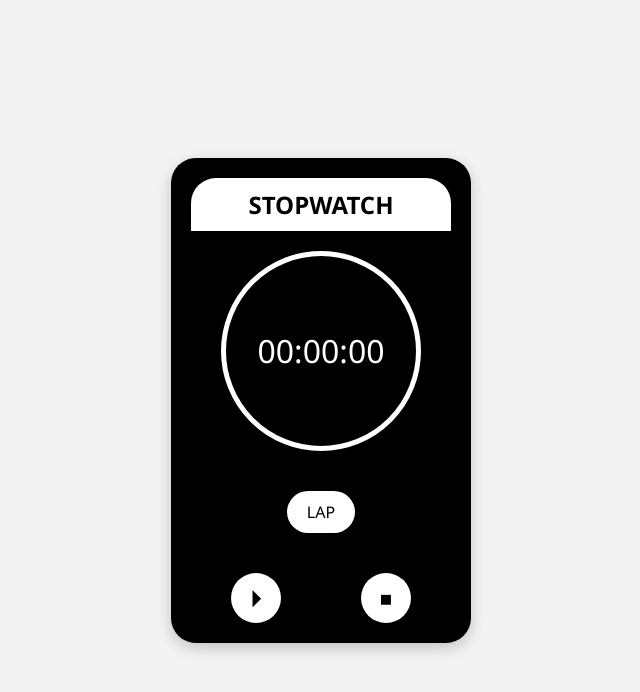
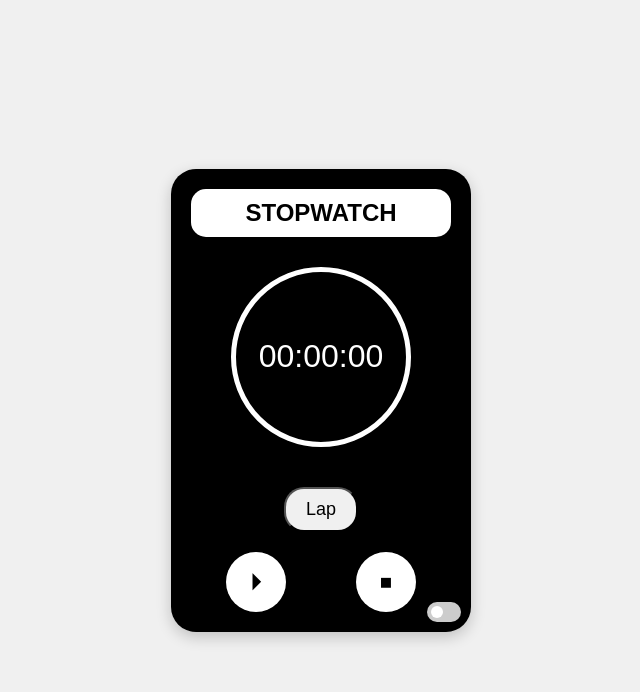
Before and after one commit to Mayur-Mhatre/PRODIGY_WD_02, a plain HTML site: page index.html in a window 1280 px wide. Shown: the whole page, without its empty margins (319-959 px from the left). Drawn offline with Linux system fonts and the light colour scheme.

Commit message:
Improved UI for stopwatch

```diff
--- /dev/null
+++ b/dark-theme.css
@@ -0,0 +1,179 @@
+* {
+    margin: 0;
+    padding: 0;
+    box-sizing: border-box;
+}
+
+body {
+    display: flex;
+    justify-content: center;
+    align-items: center;
+    height: 100vh;
+    background-color: #f0f0f0;
+    font-family: Arial, sans-serif;
+}
+
+.container {
+    position: relative;
+    background-color: #000;
+    border-radius: 25px;
+    box-shadow: 0 5px 15px rgba(0, 0, 0, 0.2);
+    padding: 20px;
+    width: 300px;
+    text-align: center;
+    color: #fff;
+}
+
+.header {
+    background-color: #ffffff; /* Container background behind the header */
+    padding: 10px;
+    border-radius: 15px;
+    margin: 0 auto 30px;
+}
+
+.header h1 {
+    font-size: 1.5rem; /* Increased header font size */
+    color: rgb(0, 0, 0);
+}
+
+.stopwatch-display {
+    font-size: 2.0rem; /* Increased font size */
+    border: 5px solid white;
+    border-radius: 50%;
+    width: 180px; /* Increased size */
+    height: 180px; /* Increased size */
+    display: flex;
+    justify-content: center;
+    align-items: center;
+    margin: 0 auto 40px;
+    background-color: #000;
+}
+
+.lap-list {
+    max-height: 63px;
+    overflow-y: auto;
+    list-style: none; /* Remove default bullets */
+    margin-top: 10px;
+    border: 1px solid white;
+    border-radius: 8px;
+    padding: 10px;
+    background-color: white;
+    color: black;
+    display: none; /* Hidden initially */
+}
+
+.lap-list li {
+    position: relative; /* Position relative for pseudo-elements */
+    padding-left: 20px; /* Space for the bullet */
+}
+
+.lap-list li::before {
+    content: ''; /* Empty content for custom bullet */
+    position: absolute;
+    left: 0; /* Position on the left */
+    top: 50%; /* Center vertically */
+    transform: translateY(-50%); /* Adjust to center */
+    width: 10px; /* Bullet size */
+    height: 10px; /* Bullet size */
+    background-color: black; /* Bullet color */
+    border-radius: 50%; /* Make it round */
+}
+
+/* Custom Scrollbar for the Lap List */
+.lap-list::-webkit-scrollbar {
+    width: 8px; /* Scrollbar width */
+}
+
+.lap-list::-webkit-scrollbar-thumb {
+    background-color: #888; /* Color of the scrollbar thumb */
+    border-radius: 10px; /* Rounded corners for the thumb */
+}
+
+.lap-list::-webkit-scrollbar-thumb:hover {
+    background-color: #555; /* Change color on hover */
+}
+
+.lap-list::-webkit-scrollbar-track {
+    background: transparent; /* Background for the scrollbar track */
+}
+
+.lap-button {
+    padding: 10px 20px;
+    background-color: #f0f0f0;
+    color: black;
+    border-radius: 20px;
+    margin: 20px auto;
+    cursor: pointer;
+    font-size: 18px; /* Increased button font size */
+    display: block;
+}
+
+.controls {
+    display: flex;
+    justify-content: space-around;
+    margin-top: 20px;
+}
+
+.control-button {
+    width: 60px; /* Increased button size */
+    height: 60px; /* Increased button size */
+    background-color: white;
+    border: none;
+    border-radius: 50%;
+    cursor: pointer;
+    display: flex;
+    justify-content: center;
+    align-items: center;
+    box-shadow: 0px 4px 8px rgba(0, 0, 0, 0.2);
+    font-size: 24px; /* Increased icon size */
+}
+
+.control-button:hover {
+    background-color: #ddd;
+}
+/* Theme Switch  */
+.switch {
+    position: absolute;
+    bottom: 10px;
+    right: 10px;
+    width: 34px;
+    height: 20px;
+}
+
+.switch input {
+    opacity: 0;
+    width: 0;
+    height: 0;
+}
+
+.slider {
+    position: absolute;
+    cursor: pointer;
+    top: 0;
+    left: 0;
+    right: 0;
+    bottom: 0;
+    background-color: #ccc;
+    transition: 0.4s;
+    border-radius: 34px;
+}
+
+.slider:before {
+    position: absolute;
+    content: "";
+    height: 12px;
+    width: 12px;
+    border-radius: 50%;
+    left: 4px;
+    bottom: 4px;
+    background-color: white;
+    transition: 0.4s;
+}
+
+input:checked + .slider {
+    background-color: #2196F3;
+}
+
+input:checked + .slider:before {
+    transform: translateX(14px);
+}
--- a/index.html
+++ b/index.html
@@ -3,26 +3,31 @@
 <head>
     <meta charset="UTF-8">
     <meta name="viewport" content="width=device-width, initial-scale=1.0">
-    <title>Modern Stopwatch</title>
-    <link rel="stylesheet" href="styles.css">
+    <title>Stopwatch with Lap</title>
+    <link id="theme-link" rel="stylesheet" href="dark-theme.css">
 </head>
 <body>
     <div class="container">
-        <h1 class="title">STOPWATCH</h1>
-        <div class="circle">
-            <div class="display">
-                <span id="minutes">00</span>:<span id="seconds">00</span>:<span id="milliseconds">00</span>
-            </div>
+        <div class="header">
+            <h1>STOPWATCH</h1>
         </div>
-        <button id="lap" class="btn lap-btn">LAP</button>
-        <div class="laps">
-            <ul id="laps"></ul>
+        <div class="stopwatch-display" id="stopwatch">00:00:00</div>
+        <button id="lap" class="lap-button">Lap</button>
+
+        <div class="controls">
+            <button id="start-pause" class="control-button">⏵</button>
+            <button id="reset" class="control-button">⏹</button>
         </div>
-        <div class="buttons">
-            <button id="start-pause" class="btn control-btn">⏵</button>
-            <button id="reset" class="btn control-btn">⏹</button>
-        </div>
+
+        <ul class="lap-list" id="laps"></ul>
+
+        <!-- Theme Toggle Switch -->
+        <label class="switch">
+            <input type="checkbox" id="theme-switch">
+            <span class="slider"></span>
+        </label>
     </div>
+
     <script src="script.js"></script>
 </body>
 </html>
--- /dev/null
+++ b/light-theme.css
@@ -0,0 +1,183 @@
+* {
+    margin: 0;
+    padding: 0;
+    box-sizing: border-box;
+}
+
+body {
+    display: flex;
+    justify-content: center;
+    align-items: center;
+    height: 100vh;
+    background-color: #f0f0f0;
+    font-family: Arial, sans-serif;
+}
+
+.container {
+    position: relative;
+    background-color: #76ddf7;
+    border-radius: 25px;
+    box-shadow: 0 5px 15px rgba(0, 0, 0, 0.2);
+    padding: 20px;
+    width: 300px;
+    text-align: center;
+    color: #fff;
+}
+
+.header {
+    background-color: #ffffff; /* Container background behind the header */
+    padding: 10px;
+    border: 3px solid rgb(44, 154, 218);
+    border-radius: 15px;
+    margin: 0 auto 30px;
+}
+
+.header h1 {
+    font-size: 1.5rem; /* Increased header font size */
+    color: rgb(0, 0, 0);
+}
+
+.stopwatch-display {
+    font-size: 2.0rem; /* Increased font size */
+    border: 5px solid white;
+    border-radius: 50%;
+    width: 180px; /* Increased size */
+    height: 180px; /* Increased size */
+    display: flex;
+    justify-content: center;
+    align-items: center;
+    margin: 0 auto 40px;
+    background-color: #7bc3e0;
+}
+
+.lap-list {
+    max-height: 63px;
+    overflow-y: auto;
+    list-style: none; /* Remove default bullets */
+    margin-top: 10px;
+    border: 1px solid white;
+    border: 3px solid rgb(44, 154, 218);
+    border-radius: 8px;
+    padding: 10px;
+    background-color: white;
+    color: black;
+    display: none; /* Hidden initially */
+}
+
+.lap-list li {
+    position: relative; /* Position relative for pseudo-elements */
+    padding-left: 20px; /* Space for the bullet */
+}
+
+.lap-list li::before {
+    content: ''; /* Empty content for custom bullet */
+    position: absolute;
+    left: 0; /* Position on the left */
+    top: 50%; /* Center vertically */
+    transform: translateY(-50%); /* Adjust to center */
+    width: 10px; /* Bullet size */
+    height: 10px; /* Bullet size */
+    background-color: black; /* Bullet color */
+    border-radius: 50%; /* Make it round */
+}
+
+/* Custom Scrollbar for the Lap List */
+.lap-list::-webkit-scrollbar {
+    width: 8px; /* Scrollbar width */
+}
+
+.lap-list::-webkit-scrollbar-thumb {
+    background-color: #888; /* Color of the scrollbar thumb */
+    border-radius: 10px; /* Rounded corners for the thumb */
+}
+
+.lap-list::-webkit-scrollbar-thumb:hover {
+    background-color: #555; /* Change color on hover */
+}
+
+.lap-list::-webkit-scrollbar-track {
+    background: transparent; /* Background for the scrollbar track */
+}
+
+.lap-button {
+    padding: 10px 20px;
+    background-color: #f0f0f0;
+    border: 3px solid rgb(44, 154, 218);
+    color: black;
+    border-radius: 20px;
+    margin: 20px auto;
+    cursor: pointer;
+    font-size: 18px; /* Increased button font size */
+    display: block;
+}
+
+.controls {
+    display: flex;
+    justify-content: space-around;
+    margin-top: 20px;
+}
+
+.control-button {
+    width: 60px; /* Increased button size */
+    height: 60px; /* Increased button size */
+    background-color: white;
+    border: 3px solid rgb(44, 154, 218);
+    border-radius: 50%;
+    cursor: pointer;
+    display: flex;
+    justify-content: center;
+    align-items: center;
+    box-shadow: 0px 4px 8px rgba(0, 0, 0, 0.2);
+    font-size: 24px; /* Increased icon size */
+}
+
+.control-button:hover {
+    background-color: #ddd;
+}
+
+/* Theme Switch  */
+.switch {
+    position: absolute;
+    bottom: 10px;
+    right: 10px;
+    width: 34px;
+    height: 20px;
+}
+
+.switch input {
+    opacity: 0;
+    width: 0;
+    height: 0;
+}
+
+.slider {
+    position: absolute;
+    cursor: pointer;
+    top: 0;
+    left: 0;
+    right: 0;
+    bottom: 0;
+    background-color: #ccc;
+    transition: 0.4s;
+    border-radius: 34px;
+}
+
+.slider:before {
+    position: absolute;
+    content: "";
+    height: 12px;
+    width: 12px;
+    border-radius: 50%;
+    left: 4px;
+    bottom: 4px;
+    background-color: white;
+    transition: 0.4s;
+}
+
+input:checked + .slider {
+    background-color: #2196F3;
+}
+
+input:checked + .slider:before {
+    transform: translateX(14px);
+}
--- a/script.js
+++ b/script.js
@@ -5,66 +5,80 @@ let lapCounter = 0;
 const startPauseBtn = document.getElementById('start-pause');
 const resetBtn = document.getElementById('reset');
 const lapBtn = document.getElementById('lap');
+const stopwatch = document.getElementById('stopwatch');
+const laps = document.getElementById('laps');
+const themeSwitch = document.getElementById('theme-switch');
+const themeLink = document.getElementById('theme-link');
 
-const minutes = document.getElementById('minutes');
-const seconds = document.getElementById('seconds');
-const milliseconds = document.getElementById('milliseconds');
-const laps = document.getElementById('laps');
-
+// Function to start or pause the stopwatch
 function startPauseTimer() {
     if (!running && difference === 0) {
-        // Start timer from zero
         startTime = new Date().getTime();
         tInterval = setInterval(getShowTime, 10);
         running = true;
-        startPauseBtn.textContent = "⏸"; // Change to pause icon
+        startPauseBtn.textContent = "⏸";
     } else if (running) {
-        // Pause the timer
         clearInterval(tInterval);
         running = false;
-        startPauseBtn.textContent = "⏵"; // Change to play icon
+        startPauseBtn.textContent = "⏵";
     } else if (!running && difference > 0) {
-        // Continue timer from previous position
         startTime = new Date().getTime() - difference;
         tInterval = setInterval(getShowTime, 10);
         running = true;
-        startPauseBtn.textContent = "⏸"; // Change to pause icon
+        startPauseBtn.textContent = "⏸";
     }
 }
 
+// Function to reset the stopwatch
 function stopTimer() {
     clearInterval(tInterval);
     running = false;
-    difference = 0; // Reset difference to 0
-    minutes.innerHTML = "00";
-    seconds.innerHTML = "00";
-    milliseconds.innerHTML = "00";
+    difference = 0;
+    stopwatch.innerHTML = "00:00:00";
     laps.innerHTML = "";
     lapCounter = 0;
-    startPauseBtn.textContent = "⏵"; // Reset to play icon
+    laps.style.display = "none";
+    startPauseBtn.textContent = "⏵";
 }
 
+// Function to record a lap
 function lapTimer() {
     if (running) {
         lapCounter++;
-        const lapTime = `${minutes.innerHTML}:${seconds.innerHTML}:${milliseconds.innerHTML}`;
+        const lapTime = stopwatch.innerHTML;
         const lapElement = document.createElement('li');
         lapElement.textContent = `Lap ${lapCounter}: ${lapTime}`;
         laps.appendChild(lapElement);
+        laps.style.display = "block";
     }
 }
 
+// Function to update the stopwatch display
 function getShowTime() {
     updatedTime = new Date().getTime();
     difference = updatedTime - startTime;
     const mins = Math.floor((difference % (1000 * 60 * 60)) / (1000 * 60));
     const secs = Math.floor((difference % (1000 * 60)) / 1000);
     const millis = Math.floor((difference % 1000) / 10);
-    minutes.innerHTML = (mins < 10) ? "0" + mins : mins;
-    seconds.innerHTML = (secs < 10) ? "0" + secs : secs;
-    milliseconds.innerHTML = (millis < 10) ? "0" + millis : millis;
+    stopwatch.innerHTML =
+        (mins < 10 ? "0" + mins : mins) + ":" +
+        (secs < 10 ? "0" + secs : secs) + ":" +
+        (millis < 10 ? "0" + millis : millis);
 }
 
+
+// Function to switch between light and dark themes
+themeSwitch.addEventListener('change', () => {
+    if (themeSwitch.checked) {
+        themeLink.setAttribute('href', 'light-theme.css');
+    } else {
+        themeLink.setAttribute('href', 'dark-theme.css');
+    }
+});
+
+
+
+// Add event listeners
 startPauseBtn.addEventListener('click', startPauseTimer);
-resetBtn.addEventListener('click', stopTimer); // Note: Renamed from resetTimer to stopTimer
+resetBtn.addEventListener('click', stopTimer);
 lapBtn.addEventListener('click', lapTimer);
--- a/styles.css
+++ /dev/null
@@ -1,149 +0,0 @@
-/* General Reset */
-* {
-    margin: 0;
-    padding: 0;
-    box-sizing: border-box;
-    font-family: 'Segoe UI', Tahoma, Geneva, Verdana, sans-serif;
-}
-
-body {
-    display: flex;
-    justify-content: center;
-    align-items: center;
-    height: 100vh;
-    background-color: #f3f3f3;
-}
-
-.container {
-    background-color: #000;
-    border-radius: 25px;
-    box-shadow: 0 5px 15px rgba(0, 0, 0, 0.2);
-    padding: 20px;
-    width: 300px;
-    text-align: center;
-    color: #fff;
-}
-
-.title {
-    font-size: 1.5em;
-    color: #000;
-    background-color: #fff;
-    padding: 10px;
-    border-radius: 25px 25px 0 0;
-}
-
-.circle {
-    margin: 20px auto;
-    width: 200px;
-    height: 200px;
-    border-radius: 50%;
-    border: 5px solid #fff;
-    display: flex;
-    align-items: center;
-    justify-content: center;
-    position: relative;
-}
-
-.display {
-    font-size: 2em;
-    position: relative;
-}
-
-.lap-btn {
-    background-color: #fff;
-    color: #000;
-    border: none;
-    border-radius: 25px;
-    padding: 10px 20px;
-    font-size: 1em;
-    margin: 20px 0;
-    cursor: pointer;
-    transition: background-color 0.3s ease;
-}
-
-.lap-btn:hover {
-    background-color: #ddd;
-}
-
-.laps {
-    max-height: 100px;
-    overflow-y: auto;
-    color: #ddd;
-    font-size: 0.9em;
-    margin-bottom: 20px;
-}
-
-.laps ul {
-    list-style-type: disc; /* Adds bullets to the list */
-    padding-left: 20px; /* Adjust spacing for bullets */
-}
-
-.laps ul li {
-    padding: 5px 0;
-}
-
-/* Custom Scrollbar Styling */
-
-/* For Chrome, Edge, and Safari */
-.laps::-webkit-scrollbar {
-    width: 8px; /* Adjust the width of the scrollbar */
-}
-
-.laps::-webkit-scrollbar-thumb {
-    background-color: #ddd; /* Color of the slider (thumb) */
-    border-radius: 10px; /* Rounded edges for the slider */
-}
-
-.laps::-webkit-scrollbar-track {
-    background: transparent; /* Transparent background for the scrollbar track */
-}
-
-/* Hiding the scrollbar arrows explicitly */
-.laps::-webkit-scrollbar-button {
-    display: none; /* Hide the up/down arrows */
-    width: 0;
-    height: 0;
-}
-
-/* Additional WebKit fix for any possible scrollbar button displays */
-.laps::-webkit-scrollbar-button:vertical {
-    display: none; /* Remove any vertical arrows */
-}
-
-.laps::-webkit-scrollbar-button:increment,
-.laps::-webkit-scrollbar-button:decrement {
-    display: none !important; /* Forcefully ensure arrows are hidden */
-}
-
-/* For Firefox */
-.laps {
-    scrollbar-width: thin; /* Makes the scrollbar thinner */
-    scrollbar-color: #ddd transparent; /* Color of the thumb and track */
-}
-
-/* Aggressive hiding for Firefox scrollbar buttons */
-.laps::-moz-scrollbar-button {
-    display: none !important; /* Hide any scrollbar buttons in Firefox */
-}
-
-.buttons {
-    display: flex;
-    justify-content: space-around;
-}
-
-.control-btn {
-    background-color: #fff;
-    color: #000;
-    border: none;
-    border-radius: 50%;
-    width: 50px;
-    height: 50px;
-    font-size: 1.5em;
-    cursor: pointer;
-    transition: background-color 0.3s ease, color 0.3s ease;
-}
-
-.control-btn:hover {
-    background-color: #ddd;
-    color: #000;
-}
```
